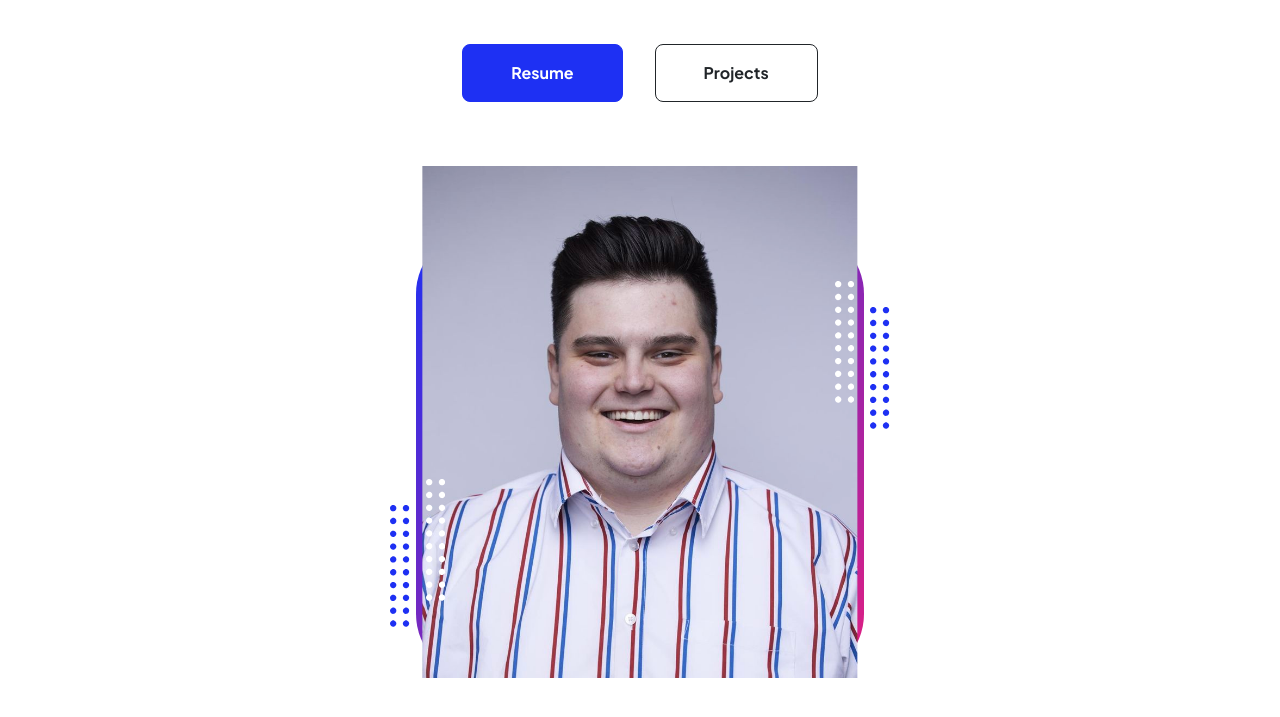
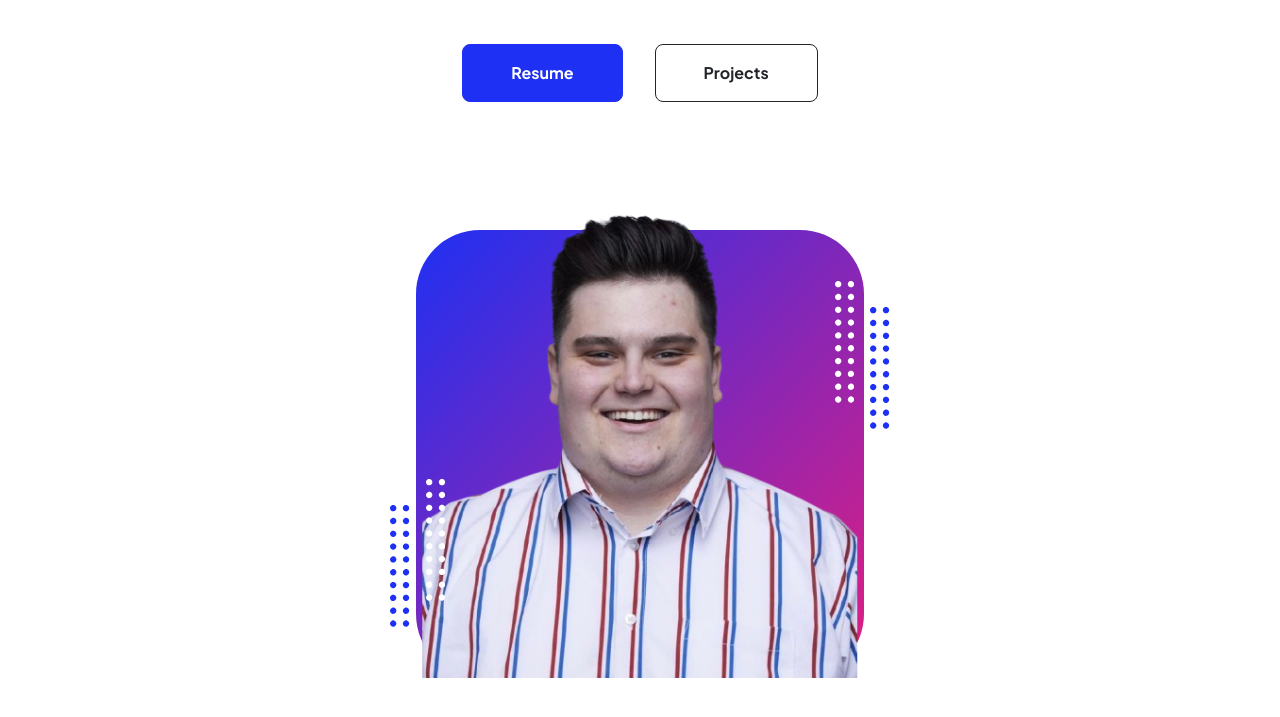
Before and after one commit to nmbucklein/IS-201, a plain HTML site: page index.html in a window 1280 px wide. Shown: the part 291-1008 px from the top of the page. Drawn offline with nearby package versions, Linux system fonts and the light colour scheme.

Commit message:
Update index.html

```diff
--- a/index.html
+++ b/index.html
@@ -56,7 +56,7 @@
                                 <div class="profile bg-gradient-primary-to-secondary">
                                     <!-- TIP: For best results, use a photo with a transparent background like the demo example below-->
                                     <!-- Watch a tutorial on how to do this on YouTube (link)-->
-                                    <img class="profile-img" src="assets/IMG_2314.JPG" alt="..." />
+                                    <img class="profile-img" src="assets/IMG_2314-removebg-preview (1).png" alt="..." />
                                     <div class="dots-1">
                                         <!-- SVG Dots-->
                                         <svg version="1.1" xmlns="http://www.w3.org/2000/svg" xmlns:xlink="http://www.w3.org/1999/xlink" x="0px" y="0px" viewBox="0 0 191.6 1215.4" style="enable-background: new 0 0 191.6 1215.4" xml:space="preserve">
```
